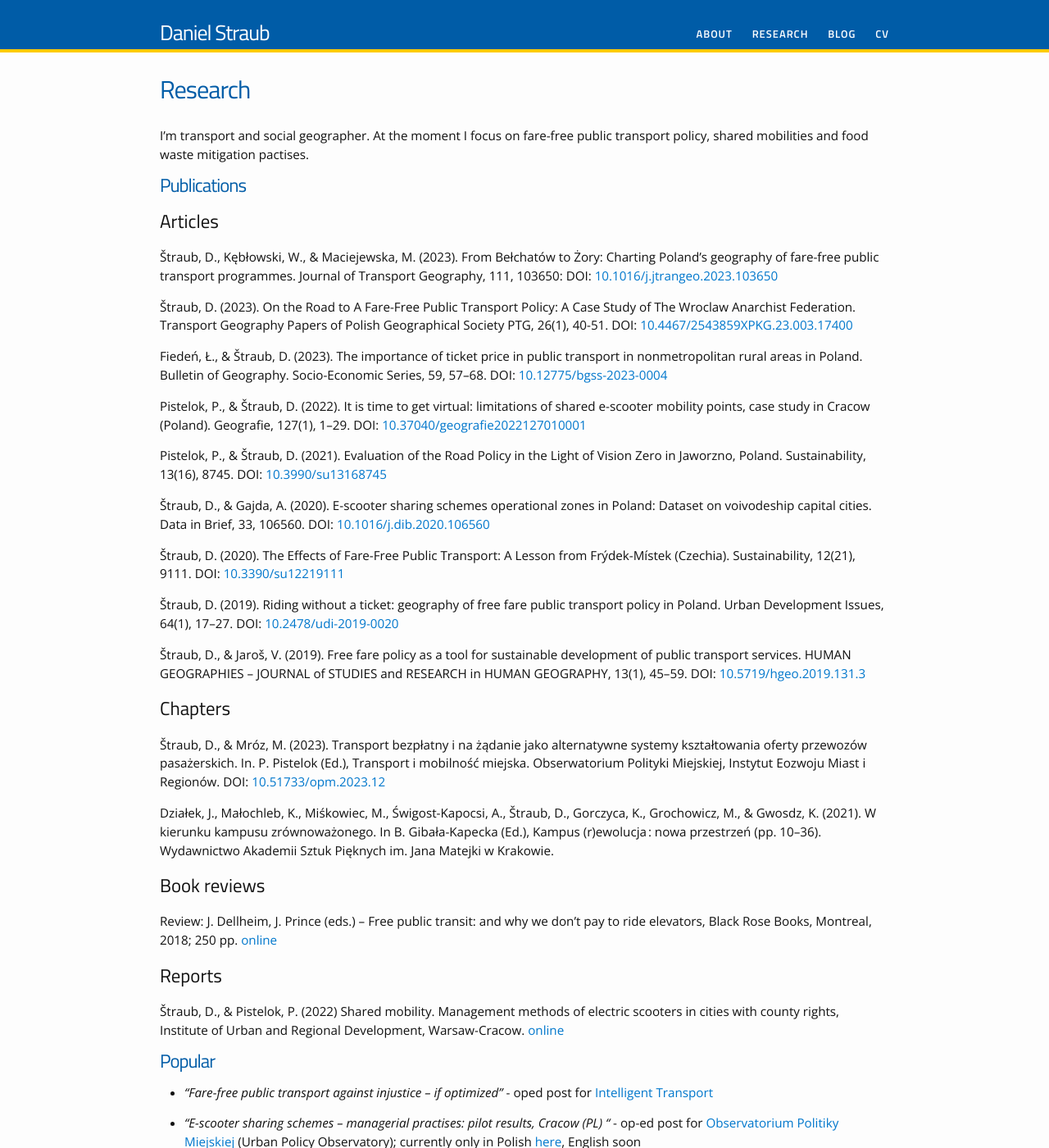
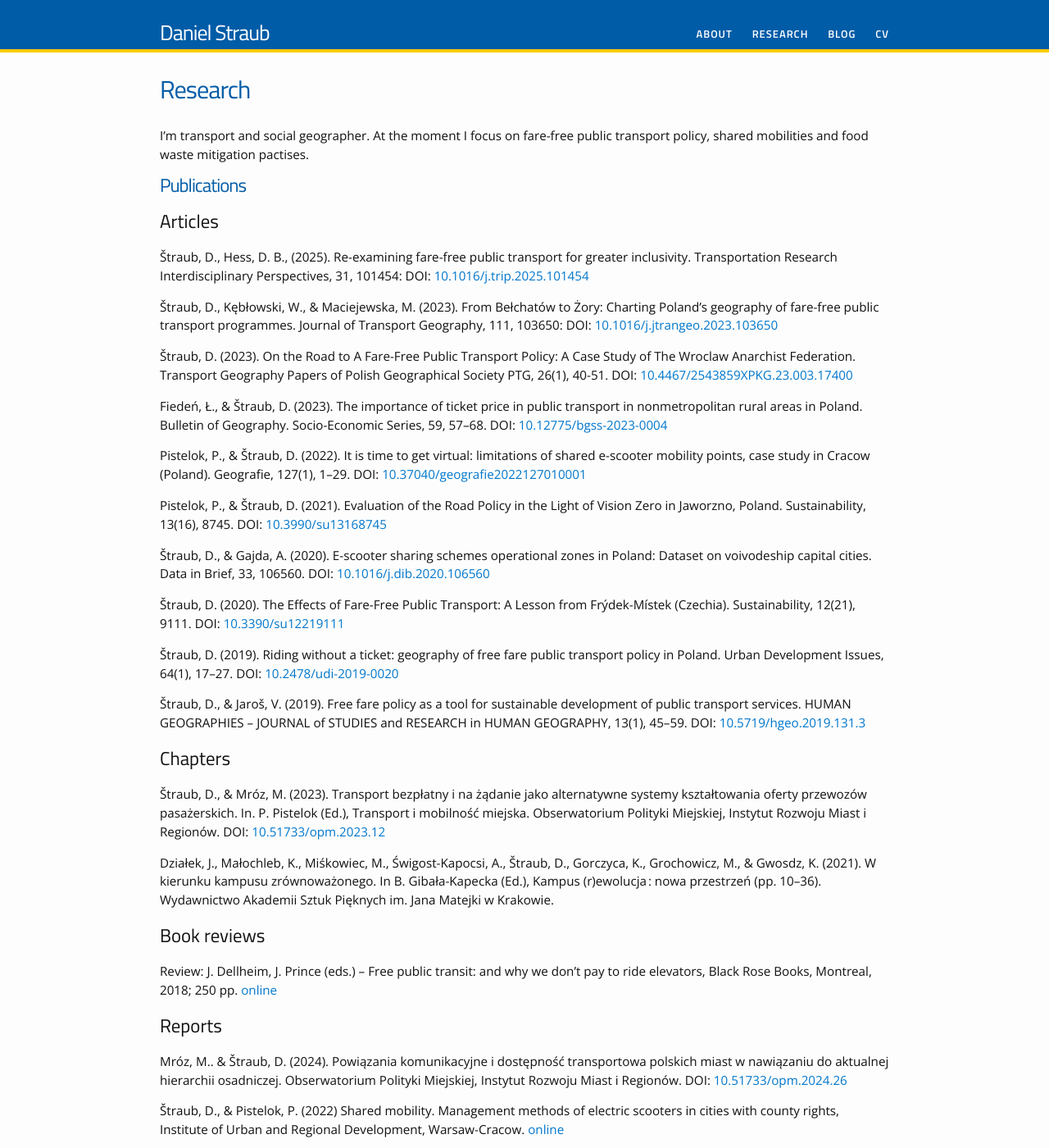
Before and after one commit to tracetheheat/tracetheheat.github.io, a Jekyll site: the page built from research.md, in a window 1280 px wide and 1400 px high. Shown: the whole window at 82% size. Built offline with Jekyll 4.4.1, drawn with Linux system fonts in a browser that asks for light colours.

Commit message:
July 25 updt5

```diff
--- a/index.html
+++ b/index.html
@@ -8,7 +8,7 @@
 
 <h1>Welcome</h1>
 
-<p><strong> I'm Daniel</strong>, I completed my PhD &#127891; in the field of <strong>Social-economic Geography and Spatial Planning</strong> at <em>Jagiellonian University, Cracow.</em></p>
+<p><strong> I'm Daniel</strong>, I completed my PhD &#127891; in the field of <strong>Social-economic Geography and Spatial Planning</strong> at Jagiellonian University, Cracow.</p>
 
 <p>This is my academic website, where you could find more about research I'm working on, my latest publications or to check out my blog.</p>
 
--- a/research.md
+++ b/research.md
@@ -8,6 +8,8 @@
 
 # Publications
 ## Articles
+Štraub, D., Hess, D. B., (2025). Re-examining fare-free public transport for greater inclusivity. Transportation Research Interdisciplinary Perspectives, 31, 101454: DOI: [10.1016/j.trip.2025.101454](https://doi.org/10.1016/j.trip.2025.101454)
+
 Štraub, D., Kębłowski, W., & Maciejewska, M. (2023). From Bełchatów to Żory: Charting Poland's geography of fare-free public transport programmes. Journal of Transport Geography, 111, 103650: DOI: [10.1016/j.jtrangeo.2023.103650](https://doi.org/10.1016/j.jtrangeo.2023.103650)
 
 Štraub, D. (2023). On the Road to A Fare-Free Public Transport Policy: A Case Study of The Wroclaw Anarchist Federation. Transport Geography Papers of Polish Geographical Society PTG, 26(1), 40-51. DOI: [10.4467/2543859XPKG.23.003.17400](https://www.ejournals.eu/PKGKPTG/2023/26(1)/art/23468/)
@@ -28,7 +30,7 @@
 Štraub, D., & Jaroš, V. (2019). Free fare policy as a tool for sustainable development of public transport services. HUMAN GEOGRAPHIES – JOURNAL of STUDIES and RESEARCH in HUMAN GEOGRAPHY, 13(1), 45–59. DOI: [10.5719/hgeo.2019.131.3](http://dx.doi.org/10.5719/hgeo.2019.131.3)
 
 ## Chapters
-Štraub, D., & Mróz, M. (2023). Transport bezpłatny i na żądanie jako alternatywne systemy kształtowania oferty przewozów pasażerskich. In. P. Pistelok (Ed.), Transport i mobilność miejska. Obserwatorium Polityki Miejskiej, Instytut Eozwoju Miast i Regionów. DOI: [10.51733/opm.2023.12](https://obserwatorium.miasta.pl/biblioteka/transport-publiczny-i-na-zadanie-jako-alternatywne-systemy-ksztaltowania-oferty-przewozow-pasazerskich/)
+Štraub, D., & Mróz, M. (2023). Transport bezpłatny i na żądanie jako alternatywne systemy kształtowania oferty przewozów pasażerskich. In. P. Pistelok (Ed.), Transport i mobilność miejska. Obserwatorium Polityki Miejskiej, Instytut Rozwoju Miast i Regionów. DOI: [10.51733/opm.2023.12](https://obserwatorium.miasta.pl/biblioteka/transport-publiczny-i-na-zadanie-jako-alternatywne-systemy-ksztaltowania-oferty-przewozow-pasazerskich/)
 
 Działek, J., Małochleb, K., Miśkowiec, M., Świgost-Kapocsi, A., Štraub, D., Gorczyca, K., Grochowicz, M., & Gwosdz, K. (2021). W kierunku kampusu zrównoważonego. In B. Gibała-Kapecka (Ed.), Kampus (r)ewolucja : nowa przestrzeń (pp. 10–36). Wydawnictwo Akademii Sztuk Pięknych im. Jana Matejki w Krakowie.
 
@@ -36,6 +38,8 @@
 Review: J. Dellheim, J. Prince (eds.) – Free public transit: and why we don’t pay to ride elevators, Black Rose Books, Montreal, 2018; 250 pp. [online](https://www.ejournals.eu/PKGKPTG/2021/24(1)/art/20596/)
 
 ## Reports
+Mróz, M.. & Štraub, D. (2024). Powiązania komunikacyjne i dostępność transportowa polskich miast w nawiązaniu do aktualnej hierarchii osadniczej. Obserwatorium Polityki Miejskiej, Instytut Rozwoju Miast i Regionów. DOI: [10.51733/opm.2024.26](https://irmir.pl/wp-content/uploads/2024/06/Powiazania-komunikacyjne.pdf)
+
 Štraub, D., & Pistelok, P. (2022) Shared mobility. Management methods of electric scooters in cities with county rights,
 Institute of Urban and Regional Development, Warsaw-Cracow. [online](https://obserwatorium.miasta.pl/mobilnosc-wspoldzielona/)
 
```
Also changed, not shown: about.md (+1 -1 lines).
